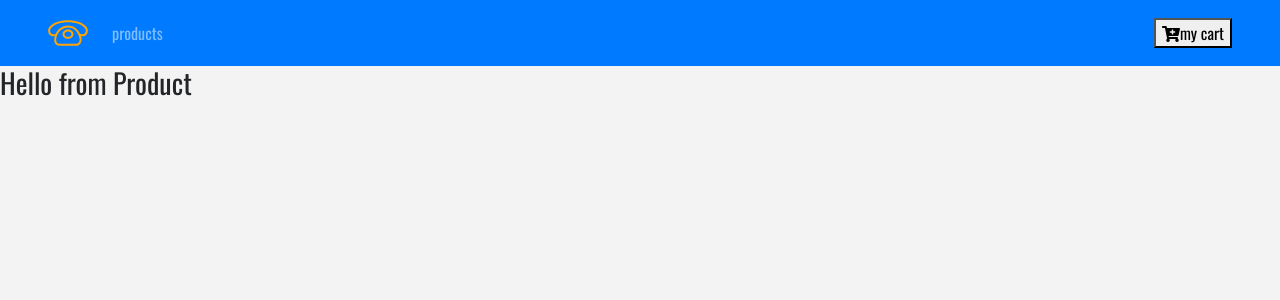
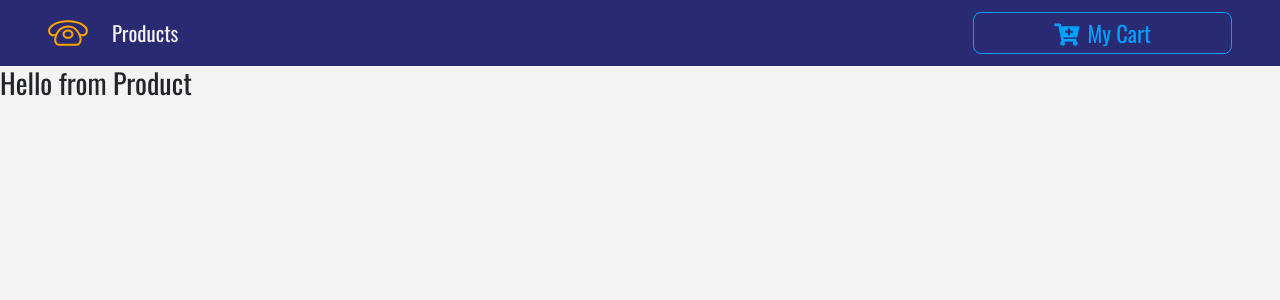
Before and after one commit to mfrandes/react-ecomerce-app, a React (Create React App) app: page / in a window 1280 px wide. Shown: the top 300 px of the page. Built offline with nearby package versions, Linux system fonts and the light colour scheme; the HTML template or start-up script is replaced by a standard one.

Commit message:
installing style components, configuering button style as a variable in button file + nav style

```diff
--- a/package.json
+++ b/package.json
@@ -7,7 +7,8 @@
     "react": "^16.8.6",
     "react-dom": "^16.8.6",
     "react-router-dom": "^5.0.0",
-    "react-scripts": "2.1.8"
+    "react-scripts": "2.1.8",
+    "styled-components": "^4.2.0"
   },
   "scripts": {
     "start": "react-scripts start",
--- /dev/null
+++ b/src/components/Button.js
@@ -0,0 +1,21 @@
+import styled from 'styled-components'
+
+export const ButtonContainer = styled.button`
+text-transform: capitalize;
+font-size: 1.4rem;
+background: transparent;
+border: 0.05rem solid var(--lightBlue);
+color:var(--lightBlue);
+border-radius: 0.5rem;
+padding: 0.2rem 05rem;
+cursor: pointer;
+margin: 0.2 rem 0.5rem 0.2rem 0;
+transition: all 0.5s ease-in-out;
+&:hover{
+    background:var(--lightBlue);
+    color:var(--mainBlue);
+}
+&:focus{
+    outline: none;
+}
+`;
--- a/src/components/Navbar.js
+++ b/src/components/Navbar.js
@@ -1,12 +1,13 @@
 import React, { Component } from 'react'
 import { Link } from 'react-router-dom';
 import logo from '../logo.svg';
-
+import styled from 'styled-components';
+import {ButtonContainer} from './Button'
 
 export default class Navbar extends Component {
     render() {
         return (
-            <nav className="navbar navbar-expand-sm bg-primary navbar-dark px-sm-5">
+            <NavWrapper className="navbar navbar-expand-sm navbar-dark px-sm-5">
                 {/*https://www.iconfinder.com/icons/1243689/call_phone_icon
 Creative Commons (Attribution 3.0 Unported);
         https://www.iconfinder.com/Makoto_msk */}
@@ -21,12 +22,23 @@
                     </li>
                 </ul>
                 <Link to='/cart' className="ml-auto">
-                    <button>
-                        <i className="fas fa-cart-plus" />
+                    <ButtonContainer>
+                        <span className="mr-2">
+                            <i className="fas fa-cart-plus" />
+                        </span>
                         my cart
-                </button>
+                </ButtonContainer>
                 </Link>
-            </nav>
+            </NavWrapper>
         )
     }
 }
+
+const NavWrapper = styled.nav`
+background: var(--mainBlue);
+.nav-link {
+    color: var(--mainWhite) !important;
+    font-size: 1.3rem;
+    text-transform: capitalize;
+}
+`
```
Also changed, not shown: 1 other file (tests, documents, lock files or other folders).
